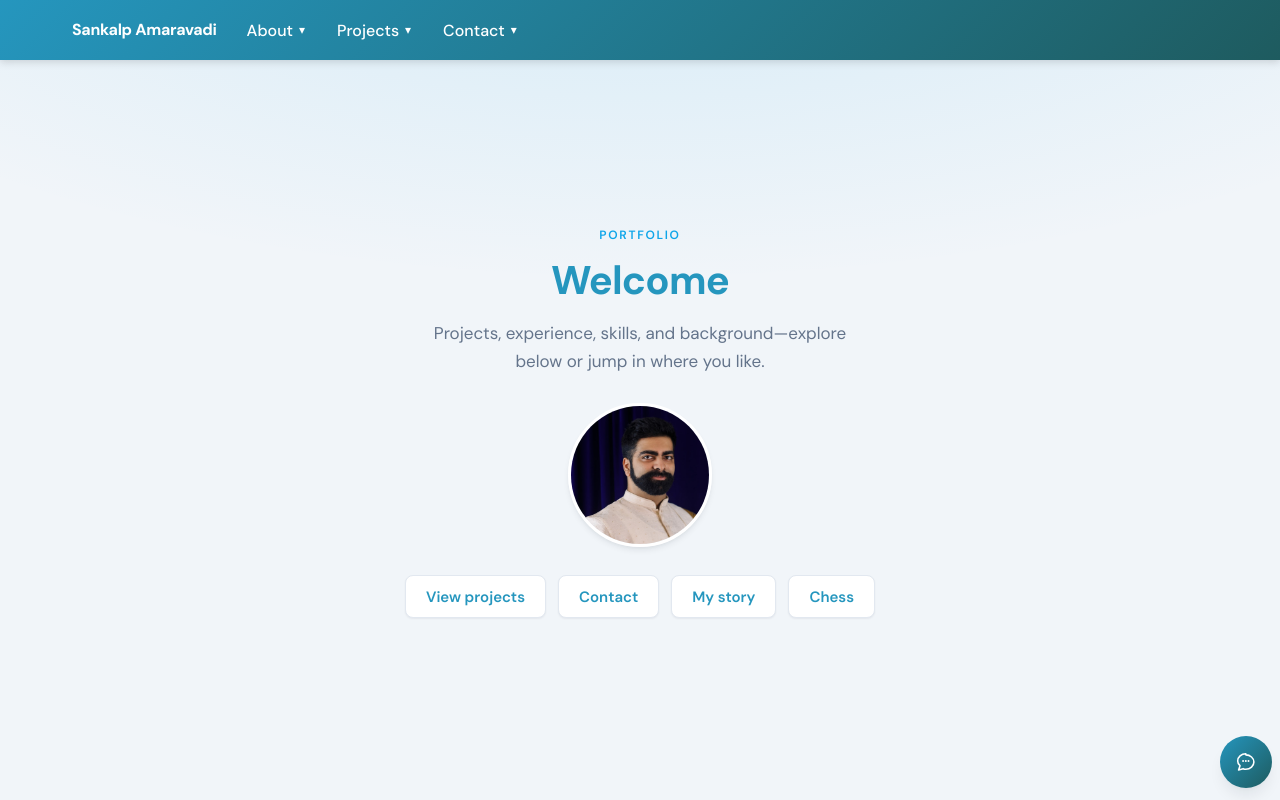
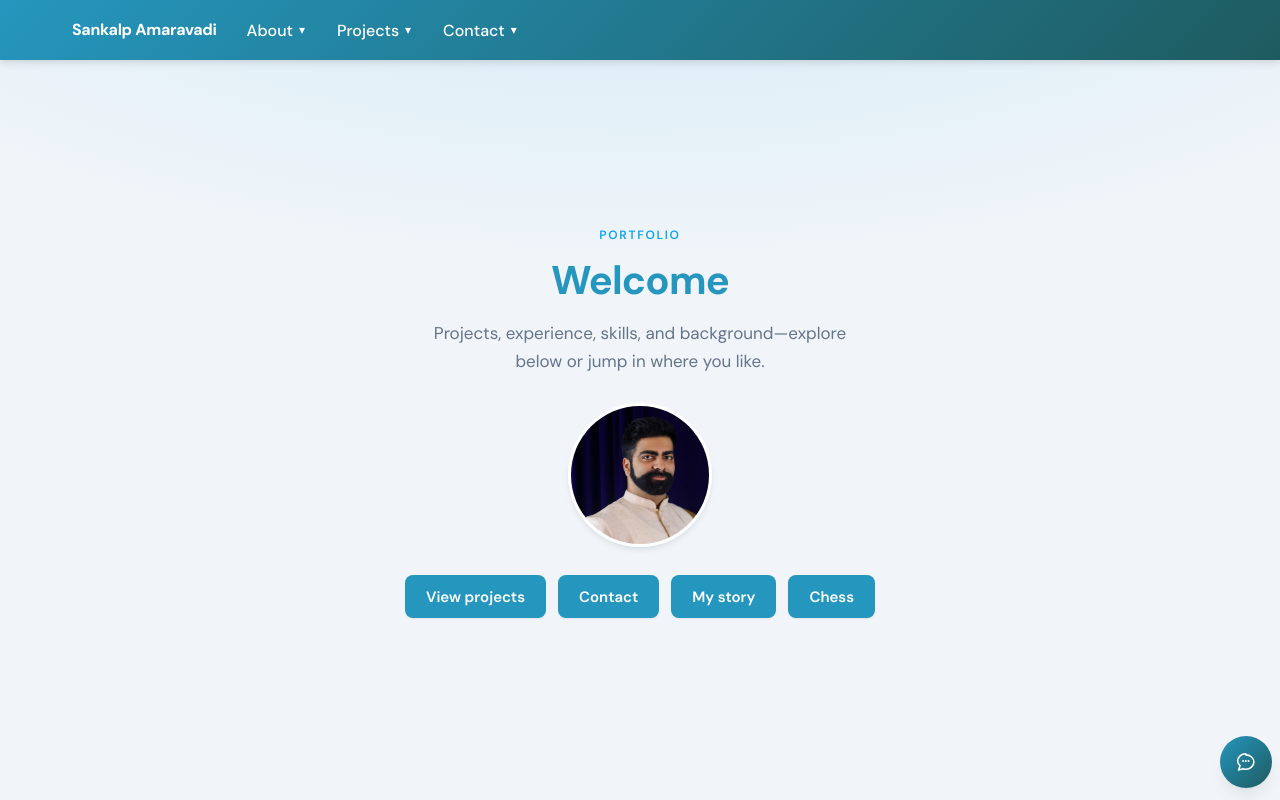
Before and after one commit to Leneord1/perso, a React (Vite) app: page / in a window 1280 px wide. Built offline with nearby package versions, Linux system fonts and the light colour scheme.

Commit message:
Changed button styles

```diff
--- a/src/pages/welcomeScreen.jsx
+++ b/src/pages/welcomeScreen.jsx
@@ -20,28 +20,28 @@ function WelcomeScreen() {
                 <div className="welcome-screen__actions">
                     <button
                         type="button"
-                        className="button-outline"
+                        className="button-primary"
                         onClick={() => navigate('/projects')}
                     >
                         View projects
                     </button>
                     <button
                         type="button"
-                        className="button-outline"
+                        className="button-primary"
                         onClick={() => navigate('/contact')}
                     >
                         Contact
                     </button>
                     <button
                         type="button"
-                        className="button-outline"
+                        className="button-primary"
                         onClick={() => navigate('/story')}
                     >
                         My story
                     </button>
                     <button
                         type="button"
-                        className="button-outline"
+                        className="button-primary"
                         onClick={() => navigate('/chess')}
                     >
                         Chess
```
